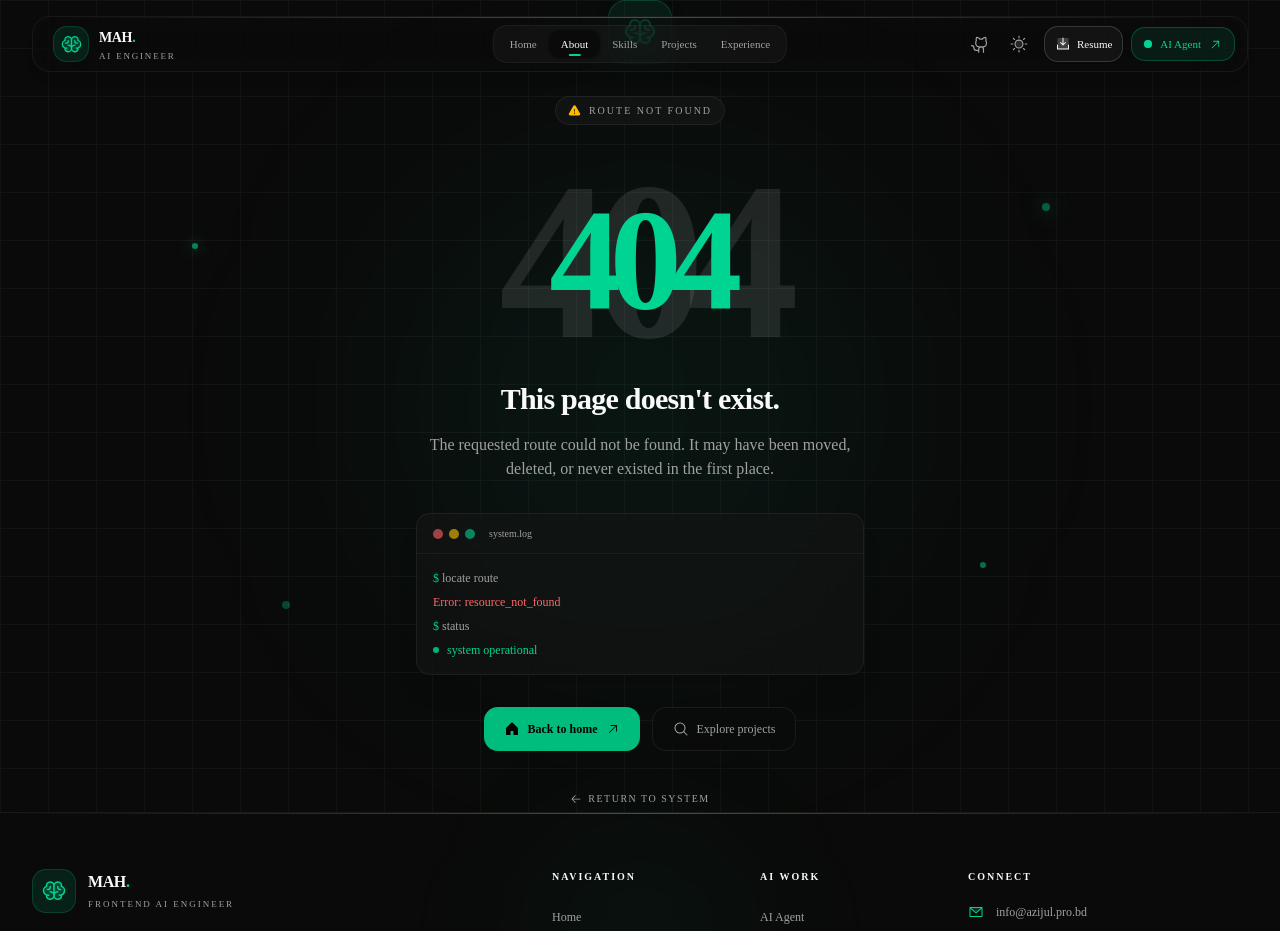
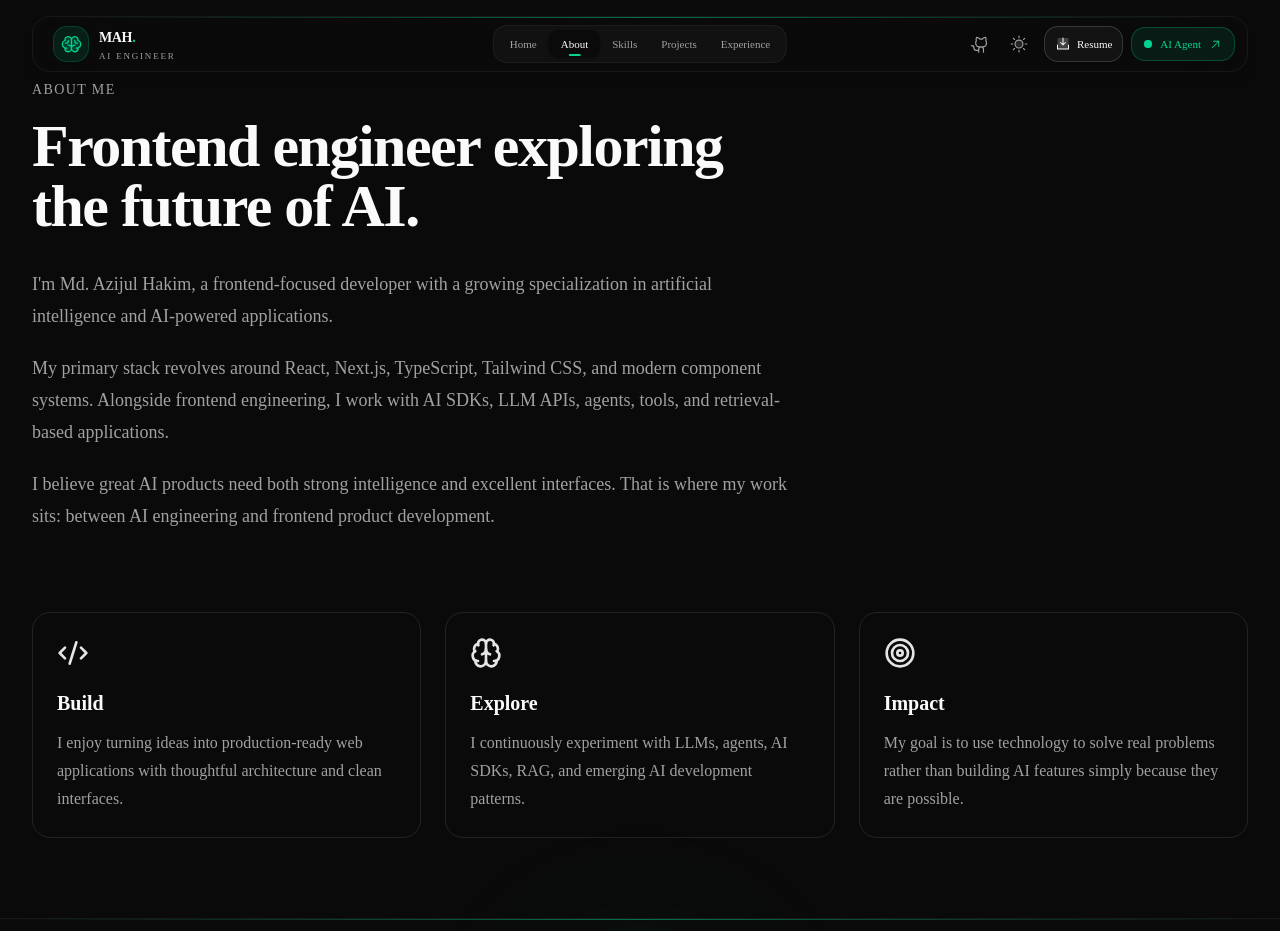
Before and after one commit to azijulhakimbd/Portfolio, a Next.js app: page /about in a window 1280 px wide. Before the commit this address had no page. Shown: the top 931 px of the page. Built offline with nearby package versions, Linux system fonts and the light colour scheme.

Commit message:
feat:about page added

```diff
--- /dev/null
+++ b/app/about/page.tsx
@@ -0,0 +1,77 @@
+import { Brain, Code2, Target } from "lucide-react";
+
+const values = [
+  {
+    title: "Build",
+    description:
+      "I enjoy turning ideas into production-ready web applications with thoughtful architecture and clean interfaces.",
+    icon: Code2,
+  },
+  {
+    title: "Explore",
+    description:
+      "I continuously experiment with LLMs, agents, AI SDKs, RAG, and emerging AI development patterns.",
+    icon: Brain,
+  },
+  {
+    title: "Impact",
+    description:
+      "My goal is to use technology to solve real problems rather than building AI features simply because they are possible.",
+    icon: Target,
+  },
+];
+
+export default function AboutPage() {
+  return (
+    <main className="mx-auto max-w-7xl px-6 py-20 lg:px-8">
+      <section className="max-w-3xl">
+        <p className="text-sm font-medium uppercase tracking-widest text-muted-foreground">
+          About me
+        </p>
+
+        <h1 className="mt-4 text-4xl font-bold tracking-tight sm:text-6xl">
+          Frontend engineer exploring the future of AI.
+        </h1>
+
+        <div className="mt-8 space-y-5 text-lg leading-8 text-muted-foreground">
+          <p>
+            I&apos;m Md. Azijul Hakim, a frontend-focused developer with a
+            growing specialization in artificial intelligence and AI-powered
+            applications.
+          </p>
+
+          <p>
+            My primary stack revolves around React, Next.js, TypeScript,
+            Tailwind CSS, and modern component systems. Alongside frontend
+            engineering, I work with AI SDKs, LLM APIs, agents, tools, and
+            retrieval-based applications.
+          </p>
+
+          <p>
+            I believe great AI products need both strong intelligence and
+            excellent interfaces. That is where my work sits: between AI
+            engineering and frontend product development.
+          </p>
+        </div>
+      </section>
+
+      <section className="mt-20 grid gap-6 md:grid-cols-3">
+        {values.map((value) => {
+          const Icon = value.icon;
+
+          return (
+            <article key={value.title} className="rounded-2xl border p-6">
+              <Icon className="size-8 text-primary" />
+
+              <h2 className="mt-5 text-xl font-semibold">{value.title}</h2>
+
+              <p className="mt-3 leading-7 text-muted-foreground">
+                {value.description}
+              </p>
+            </article>
+          );
+        })}
+      </section>
+    </main>
+  );
+}
--- a/package.json
+++ b/package.json
@@ -14,6 +14,7 @@
     "class-variance-authority": "^0.7.1",
     "clsx": "^2.1.1",
     "cmdk": "^1.1.1",
+    "lucide-react": "^1.31.0",
     "next": "16.3.1",
     "next-themes": "^0.4.6",
     "react": "19.2.8",
```
Also changed, not shown: 1 other file (tests, documents, lock files or other folders).
